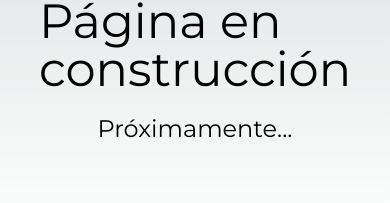
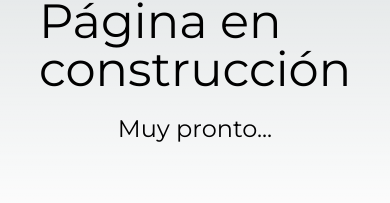
Before and after one commit to FelipeParraC/felipe-parra, a Next.js app: page / in a window 390 px wide. Shown: the part 171-374 px from the top of the page. Built offline with nearby package versions, Linux system fonts and the light colour scheme.

Commit message:
Segunda prueba desde la tablet

```diff
--- a/app/layout.tsx
+++ b/app/layout.tsx
@@ -17,7 +17,7 @@ const RootLayout = ({ children }: Readonly<{ children: React.ReactNode }>) => {
                 <main className="flex flex-col items-center p-24">
                     <span className="text-3xl">Felipe Parra Castro</span>
                     { children }
-                    <span className="text-2xl mt-5">Próximamente...</span>
+                    <span className="text-2xl mt-5">Muy pronto...</span>
                 </main>
             </body>
         </html>
```
